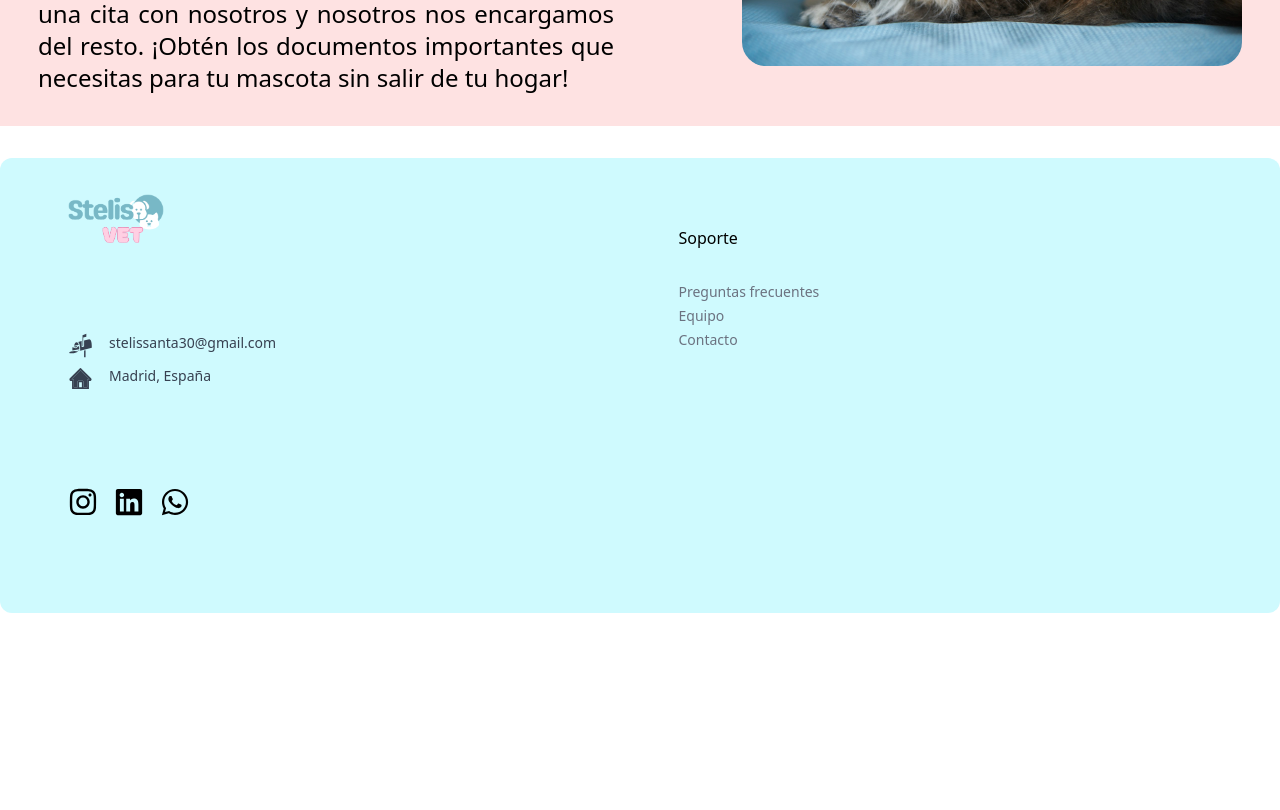
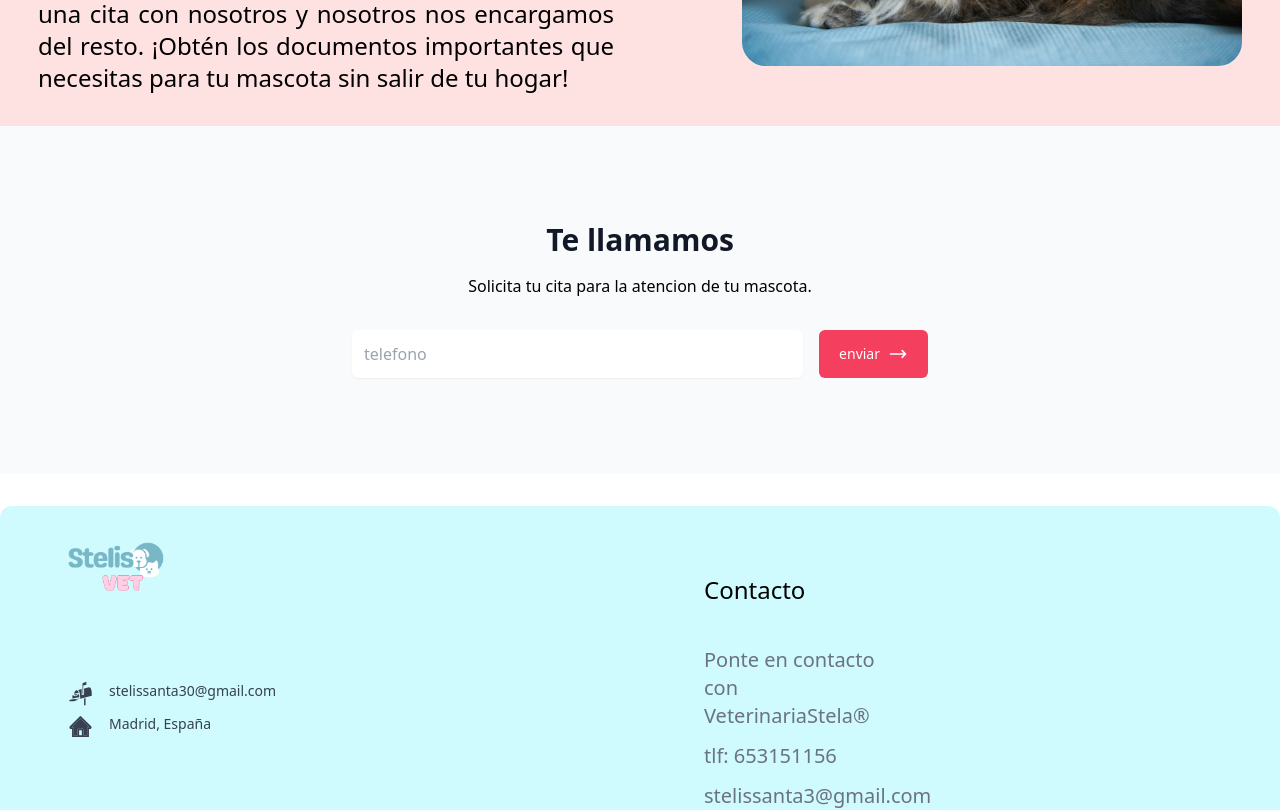
Before and after one commit to AlexLoween/veterinaria, a Next.js app: page / in a window 1280 px wide. Shown: the part 3240-4050 px from the top of the page. Before the commit the page ends 3853 px from the top, so only its background shows below. Built offline with nearby package versions, Linux system fonts and the light colour scheme.

Commit message:
fotter y solicitud cita

```diff
--- a/components/Footer.js
+++ b/components/Footer.js
@@ -64,31 +64,31 @@ export default function Footer() {
                 </Link>
               </div>
             </div>
-            <div className="grid grid-cols-3 gap-8 pt-8 pb-8 text-center sm:justify-center sm:text-left">
+            <div className="grid grid-cols-3 pt-8 pb-8 sm:justify-left sm:text-left">
               <div>
-                <strong className="font-medium text-black"> Soporte </strong>
+                <strong className="text-2xl font-medium text-black"> Contacto </strong>
 
                 <nav
                   aria-label="Footer Support Nav"
-                  className="flex flex-col mt-8 space-y-1"
+                  className="flex flex-col mt-10 space-y-3"
                 >
                   <Link
-                    className="text-sm text-gray-500 transition text-apple-system hover:text-red-700/75"
+                    className="text-xl text-gray-500 transition text-apple-system hover:text-red-700/75"
                     href="/"
                   >
-                    Preguntas frecuentes
+                    Ponte en contacto con VeterinariaStela®
                   </Link>
                   <Link
-                    className="text-sm text-gray-500 transition text-apple-system hover:text-red-700/75"
+                    className="text-xl text-gray-500 transition text-apple-system hover:text-red-700/75"
                     href="/"
                   >
-                    Equipo
+                    tlf: 653151156
                   </Link>
                   <Link
-                    className="text-sm text-gray-500 transition text-apple-system hover:text-red-700/75"
+                    className="text-xl text-gray-500 transition text-apple-system hover:text-red-700/75"
                     href="stelissanta30@gmail.com"
                   >
-                    Contacto
+                    stelissanta3@gmail.com
                   </Link>
 
                   <Link
--- a/components/inicio/Marketing.js
+++ b/components/inicio/Marketing.js
@@ -1,36 +1,57 @@
-import Image from "next/image";
-
 export default function Marketing() {
   return (
-    <div className="flex items-center justify-center px-8 py-8 mx-8 shadow-2xl bg-zinc-100 rounded-3xl">
-      <div className="flex flex-col items-center gap-8 sm:flex-row md:flex-row">
-        <div className="flex flex-col items-center">
-          <Image
-            src="/hackatons.jpg"
-            alt=""
-            width={500}
-            height={500}
-            className="max-w-full"
-          />
-        </div>
-        <div>
-          <h1 className="text-2xl text-left text-black md:text-center text-apple-system md:text-3xl">
-            Marketing{" "}
-          </h1>
+      <div>
+        <section className="bg-gray-50">
+          <div className="p-8 ms:p-12 lg:px-16 lg:py-24">
+            <div className="max-w-lg mx-auto text-center">
+              <h2 className="text-2xl font-bold text-gray-900 md:text-3xl">
+                Te llamamos
+              </h2>
 
-          <p className="max-w-xl mx-auto mt-8 text-justify">
-            Para el desarrollo de nuestra audiencia y comunidad de
-            desarrolladoras, llevaremos a cabo un programa integral de alcance
-            global que incluirá networking, conferencias y eventos comunitarios,
-            colaborando con otros proyectos. La creación y participación en
-            canales como Telegram, Discord y Twitter ayuda a generar más
-            atención y a facilitar la construcción de HER DAO. Los medios
-            promocionales (visuales) y las campañas basadas en actividades (por
-            ejemplo, POAPS como prueba de participación) son otros instrumentos
-            para ganar tracción y colectivización.
-          </p>
-        </div>
+              <p className="text-black sm:mt-4 sm:block">
+                Solicita tu cita para la atencion de tu mascota.
+              </p>
+            </div>
+
+            <div className="max-w-xl mx-auto mt-8">
+              <form action="#" className="sm:flex sm:gap-4">
+                <div className="sm:flex-1">
+                  <label for="movil" className="sr-only">
+                    telefono
+                  </label>
+
+                  <input
+                    type="telefono"
+                    placeholder="telefono"
+                    className="w-full p-3 text-gray-700 transition bg-white border-gray-200 rounded-md shadow-sm focus:border-white focus:outline-none focus:ring focus:ring-yellow-400"
+                  />
+                </div>
+
+                <button
+                  type="submit"
+                  className="flex items-center justify-center w-full gap-2 px-5 py-3 mt-4 text-white transition rounded-md group bg-rose-500 focus:outline-none focus:ring focus:ring-yellow-400 sm:mt-0 sm:w-auto"
+                >
+                  <span className="text-sm font-medium"> enviar </span>
+
+                  <svg
+                    className="w-5 h-5 rtl:rotate-180"
+                    xmlns="http://www.w3.org/2000/svg"
+                    fill="none"
+                    viewBox="0 0 24 24"
+                    stroke="currentColor"
+                  >
+                    <path
+                      stroke-linecap="round"
+                      stroke-linejoin="round"
+                      stroke-width="2"
+                      d="M17 8l4 4m0 0l-4 4m4-4H3"
+                    />
+                  </svg>
+                </button>
+              </form>
+            </div>
+          </div>
+        </section>
       </div>
-    </div>
   );
 }
--- a/pages/index.js
+++ b/pages/index.js
@@ -6,6 +6,7 @@ import Encuentros from "@/components/inicio/Encuentros";
 import House from "@/components/inicio/House";
 import Stage from "@/components/inicio/Stage";
 import About from "@/components/nosotras/About";
+import Marketing from "@/components/inicio/Marketing";
 
 
 export default function Index() {
@@ -17,6 +18,7 @@ export default function Index() {
       <Actualidad />
       <House />
       <Encuentros />
+      <Marketing />
       <Footer />
     </>
   );
```
